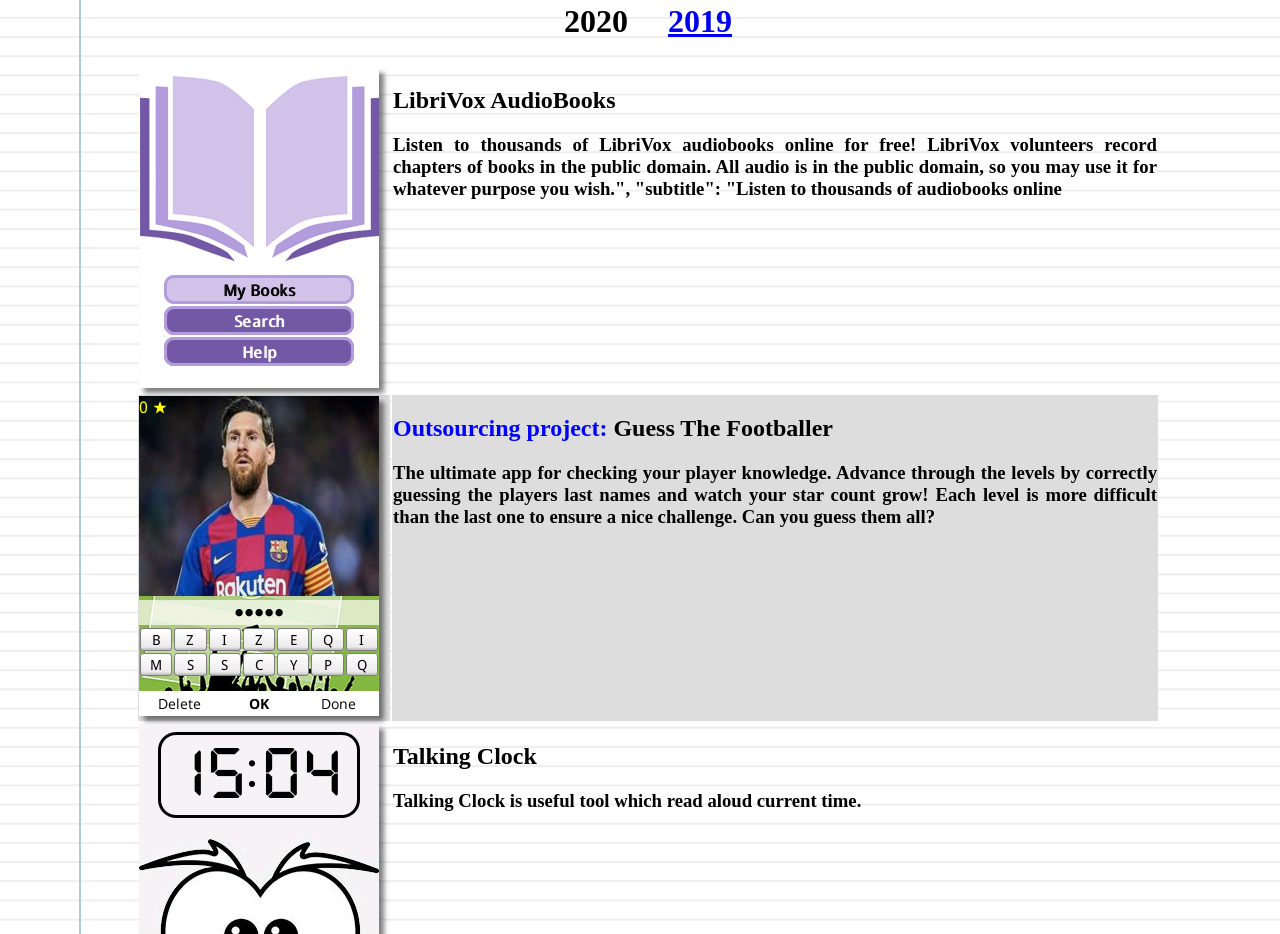
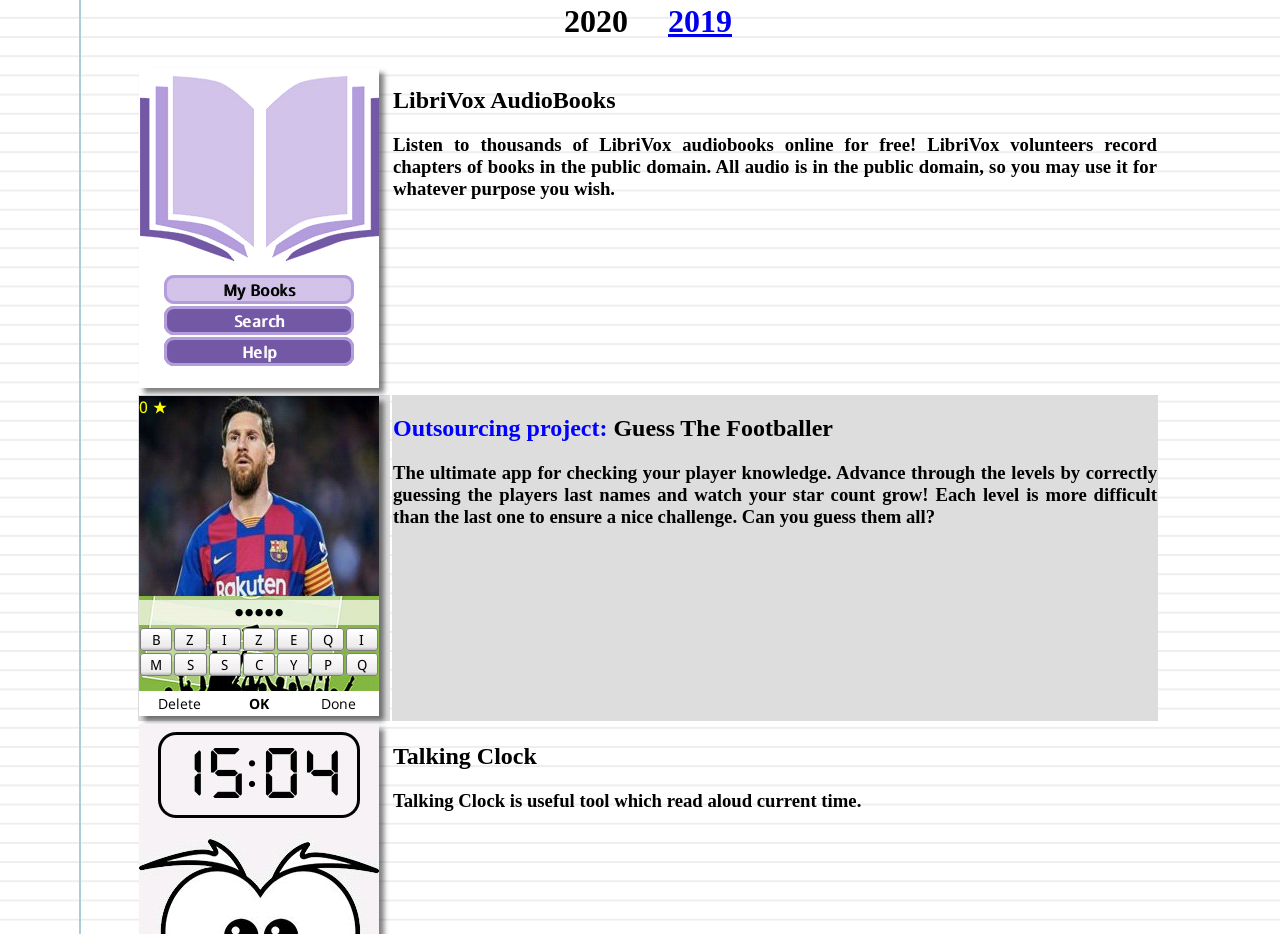
Before and after one commit to valesios/valesios.github.io, a plain HTML site: page index.html in a window 1280 px wide. Shown: the part 789-1723 px from the top of the page. Drawn offline with Linux system fonts and the light colour scheme.

Commit message:
Add files via upload

```diff
--- a/index.html
+++ b/index.html
@@ -124,8 +124,7 @@ My KaiOS apps and outsourcing projects:
 
 <tr><td width="250px"><img src="img/2020-14.png" class="frame"></td>
 <td valign="top"><h2>LibriVox AudioBooks</h2>
-<h3>Listen to thousands of LibriVox audiobooks online for free! LibriVox volunteers record chapters of books in the public domain. All audio is in the public domain, so you may use it for whatever purpose you wish.",
-  "subtitle": "Listen to thousands of audiobooks online</h3>
+<h3>Listen to thousands of LibriVox audiobooks online for free! LibriVox volunteers record chapters of books in the public domain. All audio is in the public domain, so you may use it for whatever purpose you wish.</h3>
 </td></tr>
 
 <tr bgcolor="#ddd"><td width="250px"><img src="img/2020-out-8.png" class="frame"></td>
```
